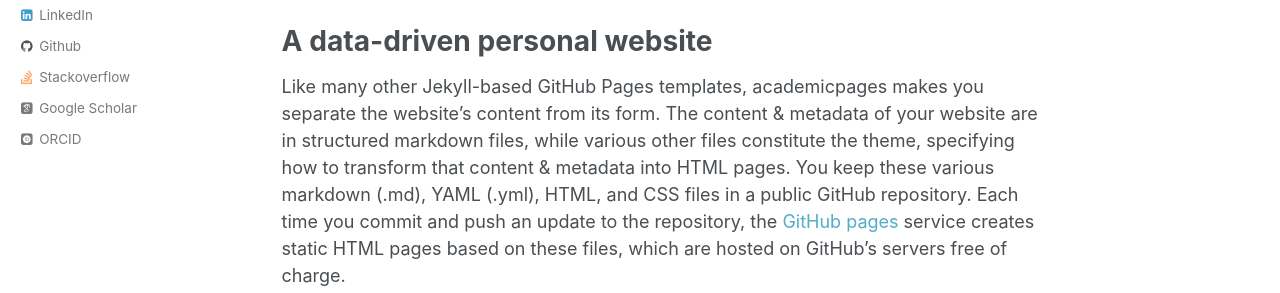
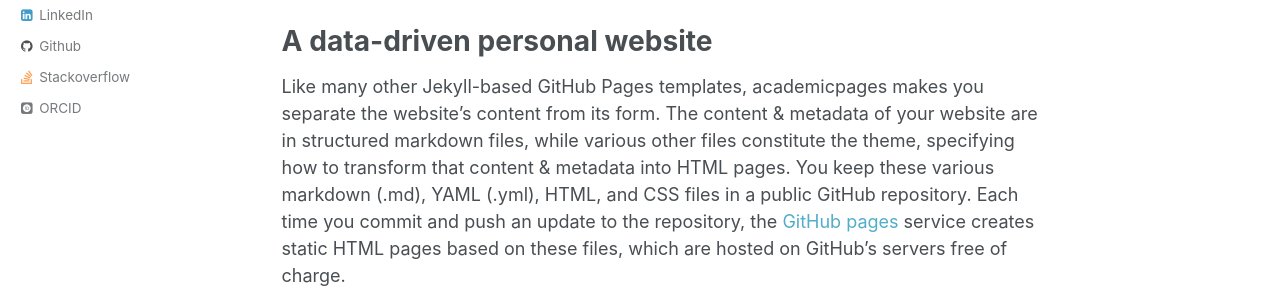
Before and after one commit to natpalmer1776/natpalmer1776.github.io, a Jekyll site: the page built from _pages/about.md, in a window 1280 px wide. Shown: the part 457-750 px from the top of the page. Built offline with Jekyll 4.4.1, drawn with Linux system fonts in a browser that asks for light colours; some web fonts are replaced.

Commit message:
Removed placeholder Google Scholar URL

```diff
--- a/_config.yml
+++ b/_config.yml
@@ -84,7 +84,7 @@ author:
   bio              : "Technical Analyst II"
   employer         : "Medical City Arlington"
   location         : "Arlington, TX"
-  googlescholar    : "http://yourfullgooglescholarurl.com"
+  googlescholar    : #"http://yourfullgooglescholarurl.com"
   email            : "natpalmer1776@gmail.com"
   uri              :
   bitbucket        :
```
